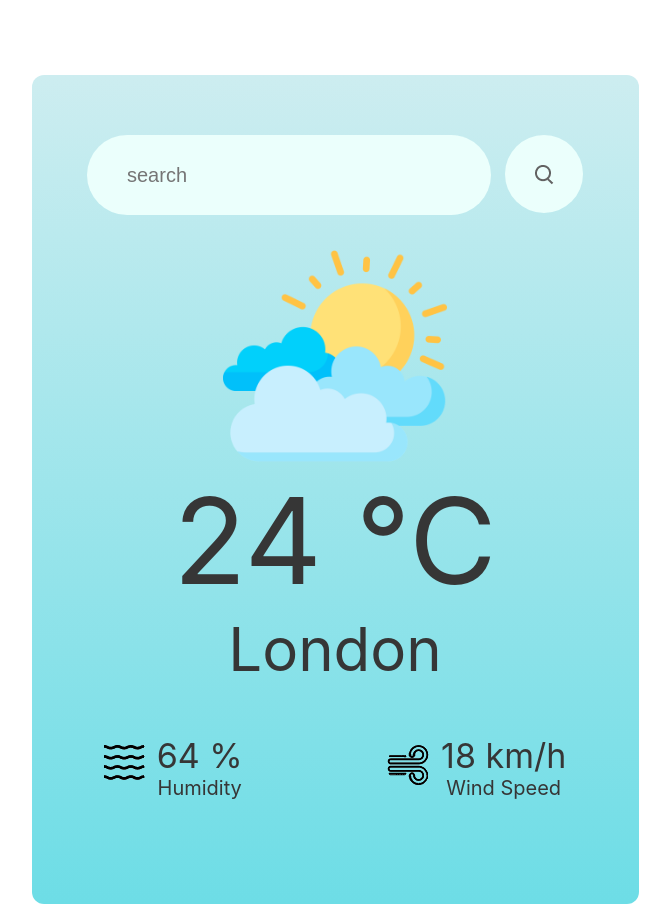
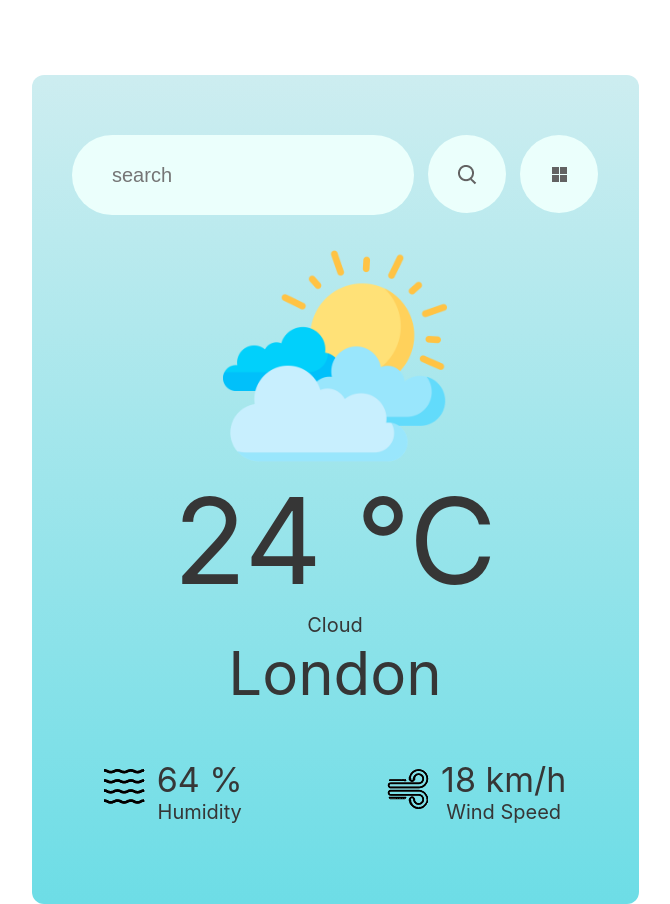
Before and after one commit to wongzc/weatherapp, a React (Create React App) app: page / in a window 1280 px wide. Shown: the whole page, without its empty margins (305-975 px from the left). Built offline with nearby package versions, Linux system fonts and the light colour scheme; no server answers.

Commit message:
added haze bg

```diff
--- a/src/Components/WeatherApp/WeatherApp.css
+++ b/src/Components/WeatherApp/WeatherApp.css
@@ -1,22 +1,25 @@
 
-.container-day{
+.container{
     width: 607px;
     height: 829px;
     margin: auto;
     margin-top: 75px;
     border-radius: 12px;
+}
+
+.day{
     background-image: linear-gradient(180deg, #cdedf0 0%, #6ddde6 100%);
     color: rgb(54, 54, 54)
 }
 
-.container-night{
-    width: 607px;
-    height: 829px;
-    margin: auto;
-    margin-top: 75px;
-    border-radius: 12px;
+.night{
     background-image: linear-gradient(180deg, #130754 0%, #3b2f80 100%);
     color: white
+}
+
+.haze{
+    background-image: linear-gradient(180deg, #a9c5c5 0%, #93939e 100%);
+    color: rgb(54, 54, 54)
 }
 
 .top-bar{
@@ -28,7 +31,7 @@
 
 .top-bar input{
     display: flex;
-    width: 362px;
+    width: 300px;
     height: 78px;
     background: #ebfffc;
     border:none;
@@ -72,7 +75,13 @@
     font-size: 60px;
     font-weight: 400;
 }
+.weather-desc{
+    display: flex;
+    justify-content: center;
 
+    font-weight: 400;
+    font-size: 20px;
+}
 .data-container{
     margin-top: 50px;
 
--- a/src/Components/WeatherApp/WeatherApp.jsx
+++ b/src/Components/WeatherApp/WeatherApp.jsx
@@ -1,11 +1,12 @@
-import React, { useState } from 'react'
-import './WeatherApp.css'
+import React, { useState } from 'react';
+import './WeatherApp.css';
 
 import search_icon from '../Assets/search.png';
 import humidity_icon from '../Assets/humidity.png';
 import humidity_d_icon from '../Assets/humidity_d.png';
 import wind_icon from '../Assets/wind.png';
 import wind_d_icon from '../Assets/wind_d.png';
+import other_icon from '../Assets/other.png';
 
 const config = require('./config.json');
 const weatherIcons = {
@@ -33,11 +34,12 @@ const weatherIcons = {
 const WeatherApp = () => {
   const apiKey = config.apiKey;
   const [wicon,setWicon] = useState(weatherIcons["02d"]);
-  const [daynight, setDaynight]= useState("container-day");
+  const [daynight, setDaynight]= useState("container day");
   const [humidity, setHumidity] = useState("64 %");
   const [windSpeed, setWindSpeed] = useState("18 km/h");
   const [temperature, setTemperature] = useState("24 °C");
   const [location, setLocation] = useState("London");
+  const [weather, setWeather] = useState("Cloud");
   const [error, setError] = useState(null);
   const [windicon, setWindicon] = useState(wind_d_icon);
   const [humidityicon, setHumidityicon] = useState(humidity_d_icon);
@@ -57,6 +59,7 @@ const WeatherApp = () => {
     setHumidity(`${data.main.humidity} %`);
     setWindSpeed(`${Math.floor(data.wind.speed)} km`);
     setTemperature(`${Math.floor(data.main.temp)} °C`);
+    setWeather(data.weather[0].main);
     setLocation(data.name);
     setWeatherInfo(data);
     setError(null);
@@ -68,8 +71,13 @@ const WeatherApp = () => {
   const setWeatherInfo = (data) =>{
     const iconCode=data.weather[0].icon;
     const isDay = iconCode.endsWith("d");
+    const checkHaze = data.weather[0].main;
     setWicon(weatherIcons[iconCode] || weatherIcons["02d"]);
-    setDaynight(isDay ? "container-day" : "container-night");
+    if (checkHaze === "Haze"){
+      setDaynight("container haze");
+    } else {
+      setDaynight(isDay ? "container day" : "container night");
+    }
     setWindicon(isDay ? wind_d_icon: wind_icon);
     setHumidityicon(isDay ? humidity_d_icon: humidity_icon);
   }
@@ -77,18 +85,22 @@ const WeatherApp = () => {
     <div className={daynight}>
       <div className="top-bar">
         <input type="text" className="cityInput" placeholder="search"/>
-        <div className="search-icon" onClick={()=>search()}>
+        <div className="search-icon" onClick={()=>search()} title="Search">
             <img src={search_icon} alt="" />
+        </div>
+        <div className="search-icon" title="Other Country">
+            <img src={other_icon} alt="" />
         </div>
       </div>
       <div className="weather-image">
-        <img src={wicon} alt="" className="icon-weather"/>
+        <img src={wicon} alt="" className="icon-weather" title=""/>
       </div>
       <div className="weather-temp">{temperature}</div>
+      <div className="weather-desc">{weather}</div>
       <div className="weather-location">{location}</div>
       <div className="data-container">
         <div className="element">
-            <img src={humidityicon} alt="" className="icon"/>
+            <img src={humidityicon} alt="" className="icon" />
             <div className="data">
                 <div className="humidity-percent">{humidity}</div>
                 <div className="text">Humidity</div>
```
Also changed, not shown: src/Components/Assets/other.png (added), 1 other file (tests, documents, lock files or other folders).
